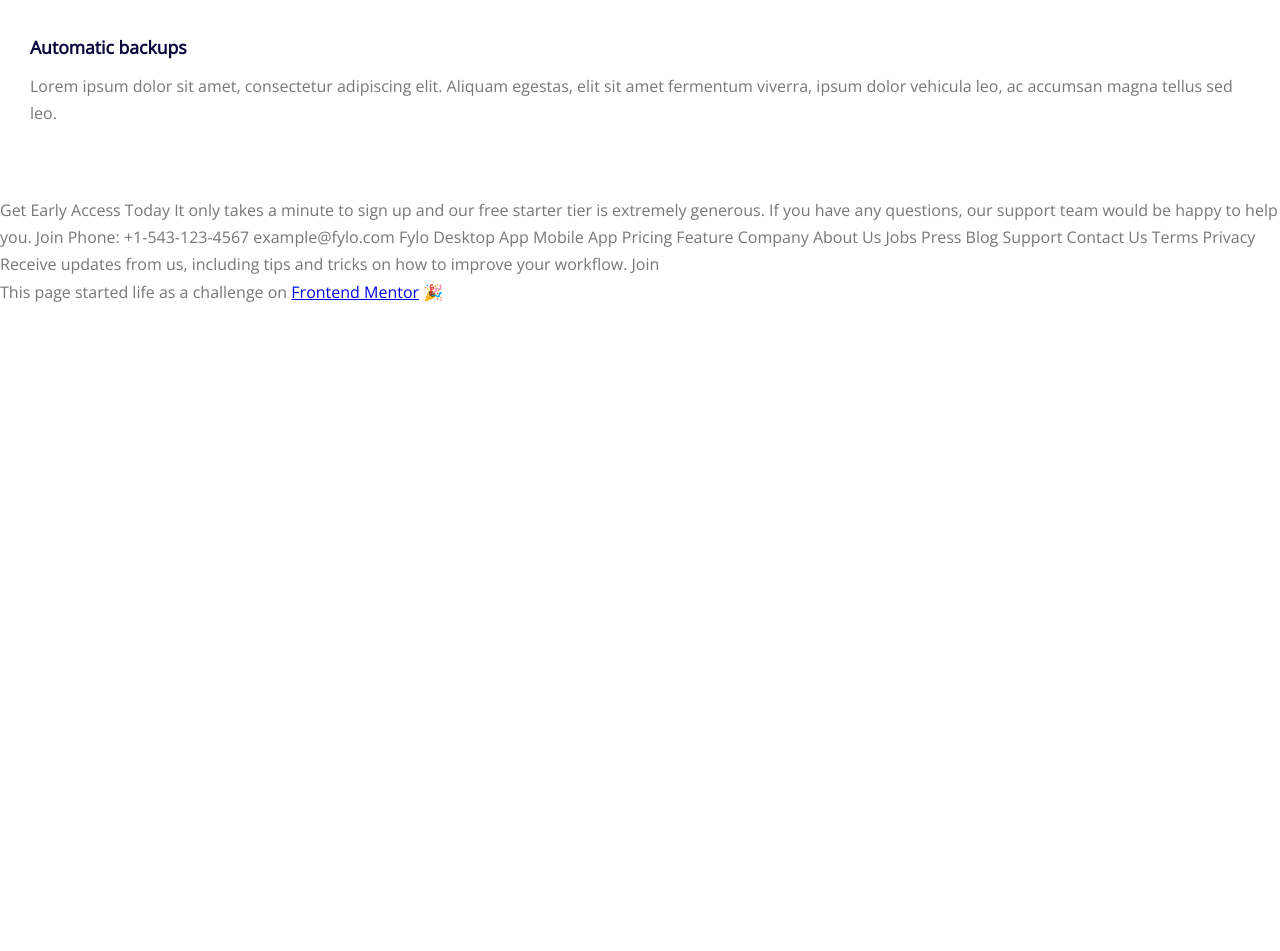
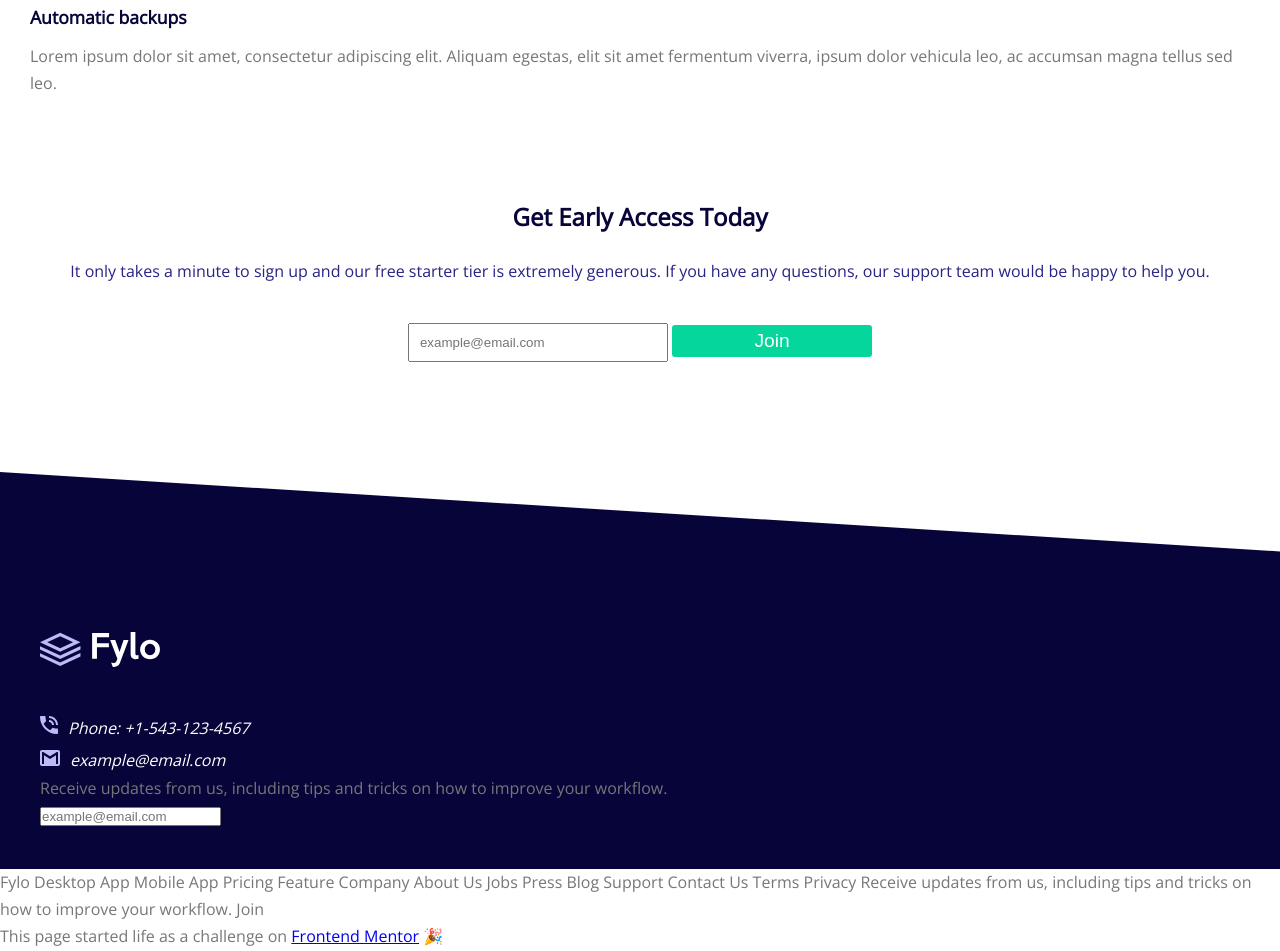
Before and after one commit to DiegoBezerra89/FrontEndMentor, a plain HTML site: page 02-Fylo/index.html in a window 1280 px wide. Shown: the part 1779-2730 px from the top of the page. Before the commit the page ends 2085 px from the top, so only its background shows below. Drawn offline with nearby package versions, Linux system fonts and the light colour scheme.

Commit message:
Join and footer formatting

```diff
--- a/02-Fylo/css/style.css
+++ b/02-Fylo/css/style.css
@@ -112,7 +112,7 @@ body {
     margin-top: 80px;
 }
 .main-intro-image{
-    height: 250px;
+    height: 220px;
 }
 .main-description{
     padding: 30px;
@@ -128,6 +128,52 @@ body {
 }
 .main-description-section{
     margin: 40px 0;
+}
+.early-access-box{
+    padding: 30px;
+    text-align: center;
+}
+.early-access-title{
+    color: hsl(243, 87%, 12%);
+}
+.early-access-text{
+    color: hsl(243, 58%, 33%);
+    margin: 20px 0;
+}
+.early-access-input{
+    width: 260px;
+    padding: 10px;
+    margin-top: 10px;
+}
+input[type="submit"]{
+    border: none;
+}
+
+
+
+/* ###### FOOTER ###### */
+.footer{
+    padding: 40px;
+    background-color: hsl(243, 87%, 12%);
+    margin-top: 80px;
+    clip-path: polygon(0 0, 100% 20%, 100% 100%, 0 100%);
+}
+.footer-logo{
+    margin-top: 120px;
+}
+.footer-address-box{
+    color: white;
+    margin-top: 40px;
+}
+.footer-adress-ul{
+    margin-top: 40px;
+    list-style: none;
+}
+.footer-adress-li{
+    margin-top: 5px;
+}
+.footer-adress-icon{
+    margin-right: 10px;
 }
 /* # Front-end Style Guide
 
--- a/02-Fylo/index.html
+++ b/02-Fylo/index.html
@@ -71,18 +71,46 @@
         </p>
       </section>
     </article>
+    <div class="early-access-box">
+      <div class="early-access-div">
+        <h2 class="early-access-title">Get Early Access Today</h2>
+        <p class="early-access-text">
+          It only takes a minute to sign up and our free starter tier is extremely
+          generous. If you have any questions, our support team would be happy to
+          help you.
+        </p>
+      </div>
+      <div class="early-access-email">
+        <form method="GET" class="early-access-form">
+          <input type="email" placeholder="example@email.com" class="early-access-input">
+          <input type="submit" class="button-get-started" value="Join">
+        </form>
+      </div>
+    </div>
   </main>
-
-  Get Early Access Today
-
-  It only takes a minute to sign up and our free starter tier is extremely
-  generous. If you have any questions, our support team would be happy to
-  help you.
-
-  Join
-
-  Phone: +1-543-123-4567
-  example@fylo.com
+  <footer class="footer">
+    <div class="footer-box">
+      <div class="footer-logo-box">
+        <img src="images/logo.svg" class="footer-logo">
+      </div>
+      <div class="footer-address-box">
+        <address title="Fylo Contact">
+          <ul class="footer-adress-ul">
+            <li class="footer-adress-li"><img src="images/icon-phone.svg" class="footer-adress-icon">Phone: +1-543-123-4567</li>
+            <li class="footer-adress-li"><img src="images/icon-email.svg" class="footer-adress-icon">example@email.com</li>
+          </ul>
+        </address>
+      </div>
+      <div class="footer-news-box">
+        <div class="footer-news-text">
+          <p class="footer-news-parag">
+            Receive updates from us, including tips and tricks on how to improve your workflow.
+          </p>
+          <input type="footer-news-input" placeholder="example@email.com">
+        </div>
+      </div>
+    </div>
+  </footer>
 
   Fylo
 
```
